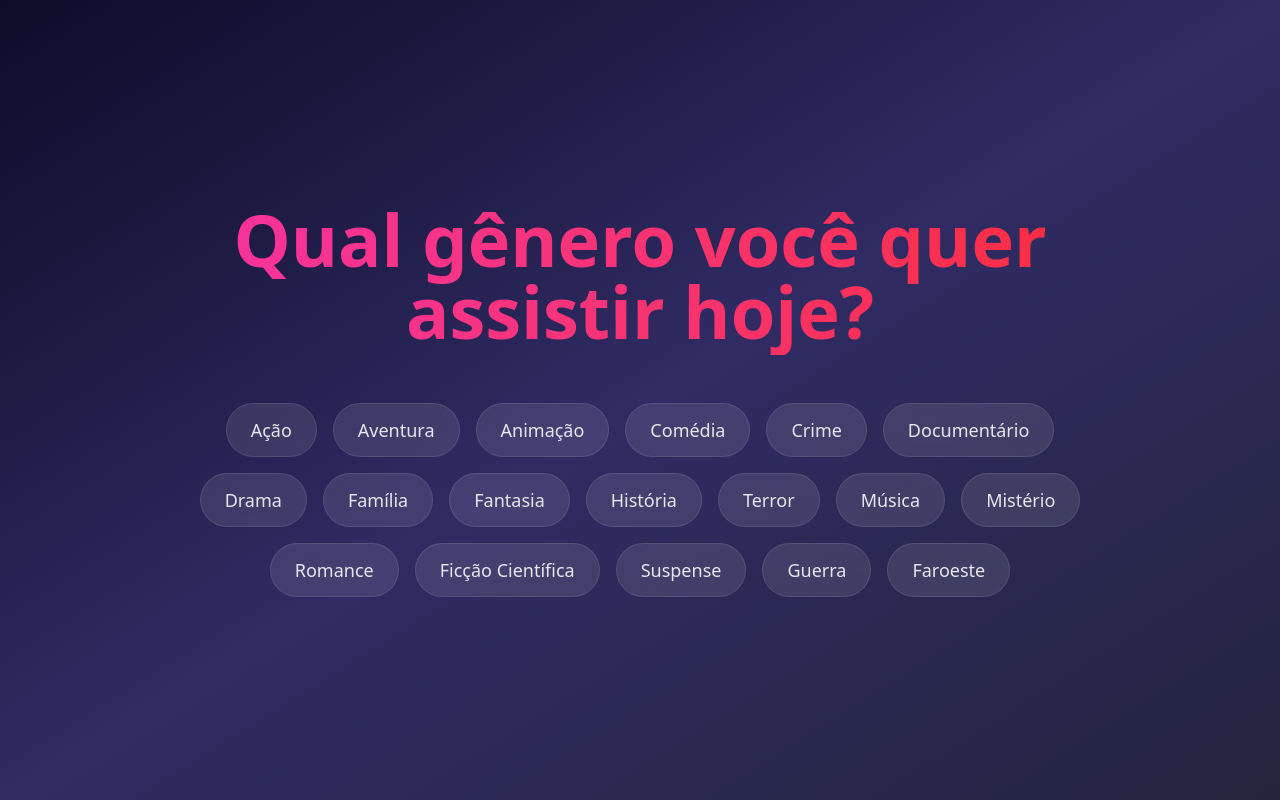
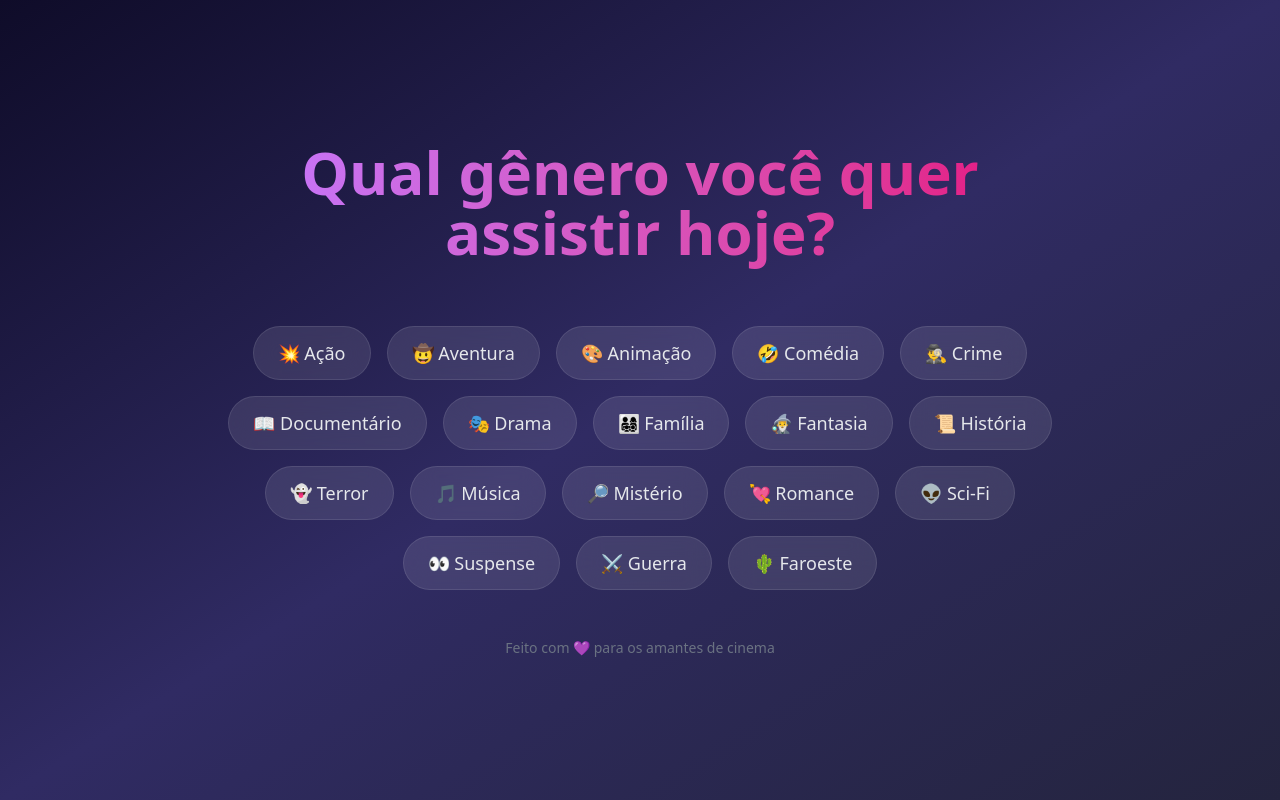
Before and after one commit to caiomafra01/seletor-de-filmes, a Next.js app: page / in a window 1280 px wide. Built offline with nearby package versions, Linux system fonts and the light colour scheme.

Commit message:
ativando modo aplicativo PWA

```diff
--- a/src/app/globals.css
+++ b/src/app/globals.css
@@ -1,34 +1,46 @@
 @import "tailwindcss";
 @config "../../tailwind.config.ts";
 
-:root {
-  --foreground-rgb: 255, 255, 255;
-  --background-start-rgb: 10, 10, 15;
-  --background-end-rgb: 20, 20, 30;
+/*
+  The default border color has changed to `currentColor` in Tailwind CSS v4,
+  so we've added these compatibility styles to make sure everything still
+  looks the same as it did with Tailwind CSS v3.
+
+  If we ever want to remove these styles, we need to add an explicit border
+  color utility to any element that depends on these defaults.
+*/
+@layer base {
+
+  *,
+  ::after,
+  ::before,
+  ::backdrop,
+  ::file-selector-button {
+    border-color: var(--color-gray-200, currentColor);
+  }
 }
 
-body {
-  color: rgb(var(--foreground-rgb));
-  background: linear-gradient(to bottom,
-      transparent,
-      rgb(var(--background-end-rgb))) rgb(var(--background-start-rgb));
-  min-height: 100vh;
+@layer utilities {
+  .animate-in {
+    animation-duration: 700ms;
+    animation-timing-function: cubic-bezier(0, 0, 0.2, 1);
+    /* ease-out */
+    animation-fill-mode: forwards;
+    opacity: 0;
+    transform: translateY(2.5rem);
+    /* 10 * 0.25rem = 2.5rem */
+    animation-name: enter;
   }
 
-/* Custom Scrollbar */
-::-webkit-scrollbar {
-  width: 8px;
+  @keyframes enter {
+    from {
+      opacity: 0;
+      transform: translateY(2.5rem);
     }
 
-::-webkit-scrollbar-track {
-  background: rgba(255, 255, 255, 0.05);
+    to {
+      opacity: 1;
+      transform: translateY(0);
     }
-
-::-webkit-scrollbar-thumb {
-  background: rgba(255, 255, 255, 0.2);
-  border-radius: 4px;
   }
-
-::-webkit-scrollbar-thumb:hover {
-  background: rgba(255, 255, 255, 0.3);
 }
--- a/src/app/layout.tsx
+++ b/src/app/layout.tsx
@@ -1,4 +1,4 @@
-import type { Metadata } from "next";
+import type { Metadata, Viewport } from "next";
 import { Geist, Geist_Mono } from "next/font/google";
 import "./globals.css";
 
@@ -17,6 +17,10 @@ export const metadata: Metadata = {
   description: "Descubra filmes baseados no seu humor",
 };
 
+export const viewport: Viewport = {
+  themeColor: "#0f0f0f",
+};
+
 export default function RootLayout({
   children,
 }: Readonly<{
@@ -26,6 +30,7 @@ export default function RootLayout({
     <html lang="pt-BR" suppressHydrationWarning>
       <body
         className={`${geistSans.variable} ${geistMono.variable} antialiased`}
+        suppressHydrationWarning
       >
         {children}
       </body>
--- /dev/null
+++ b/src/app/manifest.ts
@@ -0,0 +1,25 @@
+import { MetadataRoute } from 'next';
+
+export default function manifest(): MetadataRoute.Manifest {
+    return {
+        name: 'Cine Vibe',
+        short_name: 'CineVibe',
+        description: 'Descubra filmes baseados no seu gênero favorito.',
+        start_url: '/',
+        display: 'standalone',
+        background_color: '#0f0f0f',
+        theme_color: '#0f0f0f',
+        icons: [
+            {
+                src: '/icon-192.png',
+                sizes: '192x192',
+                type: 'image/png',
+            },
+            {
+                src: '/icon-512.png',
+                sizes: '512x512',
+                type: 'image/png',
+            },
+        ],
+    };
+}
--- a/src/app/page.tsx
+++ b/src/app/page.tsx
@@ -33,7 +33,14 @@ export default function Home() {
       if (data.results && data.results.length > 0) {
         // 3. Random Movie from the list
         const randomIndex = Math.floor(Math.random() * data.results.length);
-        setMovie(data.results[randomIndex]);
+        const basicMovie = data.results[randomIndex];
+
+        // 4. Fetch Detailed Info (Runtime & Providers)
+        const detailsUrl = `https://api.themoviedb.org/3/movie/${basicMovie.id}?api_key=${API_KEY}&language=pt-BR&append_to_response=watch/providers`;
+        const detailsResponse = await fetch(detailsUrl);
+        const detailedMovie = await detailsResponse.json();
+
+        setMovie(detailedMovie);
       } else {
         // SAFETY CHECK: If no results and we haven't retried yet, try page 1.
         if (!retryWithPage1) {
@@ -61,12 +68,28 @@ export default function Home() {
   };
 
   return (
-    <main className="min-h-screen flex flex-col items-center justify-center px-4 py-12 md:px-8 bg-gradient-to-br from-[#0f0c29] via-[#302b63] to-[#24243e]">
+    <main className="relative min-h-screen flex flex-col items-center justify-center px-4 py-12 md:px-8 overflow-hidden">
+
+      {/* Dynamic Background */}
+      {movie?.backdrop_path ? (
+        <>
+          <div
+            className="absolute inset-0 bg-cover bg-center bg-no-repeat fixed"
+            style={{ backgroundImage: `url(https://image.tmdb.org/t/p/original${movie.backdrop_path})` }}
+          />
+          <div className="absolute inset-0 bg-black/80 backdrop-blur-sm" />
+        </>
+      ) : (
+        <div className="absolute inset-0 bg-gradient-to-br from-[#0f0c29] via-[#302b63] to-[#24243e]" />
+      )}
+
+      {/* Content Container - Ensure it's above the background */}
+      <div className="relative z-10 w-full flex flex-col items-center">
 
         {/* Initial State: Title & Selector */}
         {!movie && !loading && (
           <div className="w-full max-w-4xl text-center space-y-12 animate-fade-in">
-          <h1 className="text-5xl md:text-7xl font-black text-transparent bg-clip-text bg-gradient-to-r from-purple-400 via-pink-500 to-red-500 animate-gradient-x pb-2">
+            <h1 className="text-4xl md:text-6xl font-black text-transparent bg-clip-text bg-gradient-to-r from-purple-400 to-pink-600 animate-gradient-x pb-4">
               Qual gênero você quer assistir hoje?
             </h1>
 
@@ -107,6 +130,14 @@ export default function Home() {
             </div>
           </div>
         )}
+      </div>
+
+      {/* Footer */}
+      <footer className="relative z-10 mt-12 text-center">
+        <p className="text-sm text-gray-500">
+          Feito com 💜 para os amantes de cinema
+        </p>
+      </footer>
 
     </main>
   );
--- a/src/components/VibeSelector.tsx
+++ b/src/components/VibeSelector.tsx
@@ -6,24 +6,24 @@ interface VibeSelectorProps {
 }
 
 const genres = [
-    { id: 28, name: "Ação" },
-    { id: 12, name: "Aventura" },
-    { id: 16, name: "Animação" },
-    { id: 35, name: "Comédia" },
-    { id: 80, name: "Crime" },
-    { id: 99, name: "Documentário" },
-    { id: 18, name: "Drama" },
-    { id: 10751, name: "Família" },
-    { id: 14, name: "Fantasia" },
-    { id: 36, name: "História" },
-    { id: 27, name: "Terror" },
-    { id: 10402, name: "Música" },
-    { id: 9648, name: "Mistério" },
-    { id: 10749, name: "Romance" },
-    { id: 878, name: "Ficção Científica" },
-    { id: 53, name: "Suspense" },
-    { id: 10752, name: "Guerra" },
-    { id: 37, name: "Faroeste" }
+    { id: 28, name: "💥 Ação" },
+    { id: 12, name: "🤠 Aventura" },
+    { id: 16, name: "🎨 Animação" },
+    { id: 35, name: "🤣 Comédia" },
+    { id: 80, name: "🕵️‍♂️ Crime" },
+    { id: 99, name: "📖 Documentário" },
+    { id: 18, name: "🎭 Drama" },
+    { id: 10751, name: "👨‍👩‍👧‍👦 Família" },
+    { id: 14, name: "🧙‍♂️ Fantasia" },
+    { id: 36, name: "📜 História" },
+    { id: 27, name: "👻 Terror" },
+    { id: 10402, name: "🎵 Música" },
+    { id: 9648, name: "🔎 Mistério" },
+    { id: 10749, name: "💘 Romance" },
+    { id: 878, name: "👽 Sci-Fi" },
+    { id: 53, name: "👀 Suspense" },
+    { id: 10752, name: "⚔️ Guerra" },
+    { id: 37, name: "🌵 Faroeste" }
 ];
 
 export const VibeSelector: React.FC<VibeSelectorProps> = ({ selectedVibe, onSelectVibe }) => {
--- a/tailwind.config.ts
+++ b/tailwind.config.ts
@@ -1,6 +1,6 @@
 import type { Config } from "tailwindcss";
 
-export default {
+const config: Config = {
     content: [
         "./src/pages/**/*.{js,ts,jsx,tsx,mdx}",
         "./src/components/**/*.{js,ts,jsx,tsx,mdx}",
@@ -8,26 +8,13 @@ export default {
     ],
     theme: {
         extend: {
-            colors: {
-                background: "var(--background)",
-                foreground: "var(--foreground)",
-            },
-            animation: {
-                'gradient-x': 'gradient-x 15s ease infinite',
-            },
-            keyframes: {
-                'gradient-x': {
-                    '0%, 100%': {
-                        'background-size': '200% 200%',
-                        'background-position': 'left center',
-                    },
-                    '50%': {
-                        'background-size': '200% 200%',
-                        'background-position': 'right center',
-                    },
-                },
+            backgroundImage: {
+                "gradient-radial": "radial-gradient(var(--tw-gradient-stops))",
+                "gradient-conic":
+                    "conic-gradient(from 180deg at 50% 50%, var(--tw-gradient-stops))",
             },
         },
     },
     plugins: [],
-} satisfies Config;
+};
+export default config;
```
Also changed, not shown: src/components/MovieCard.tsx (+53 -9 lines), public/icon-192.png (added), public/icon-512.png (added). Lines whose indentation alone changed are shown as unchanged.
